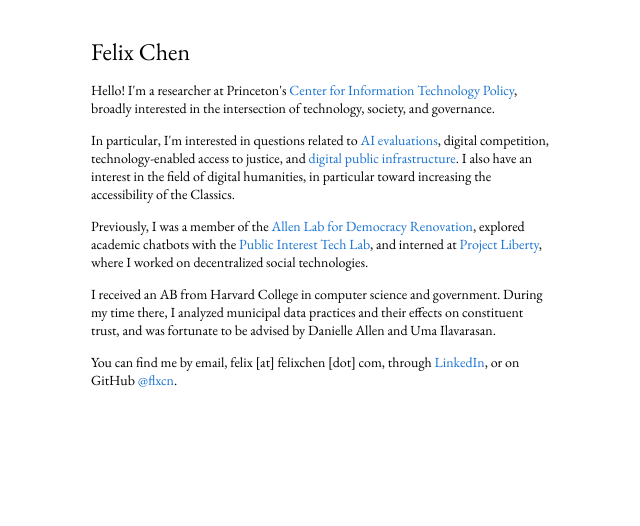
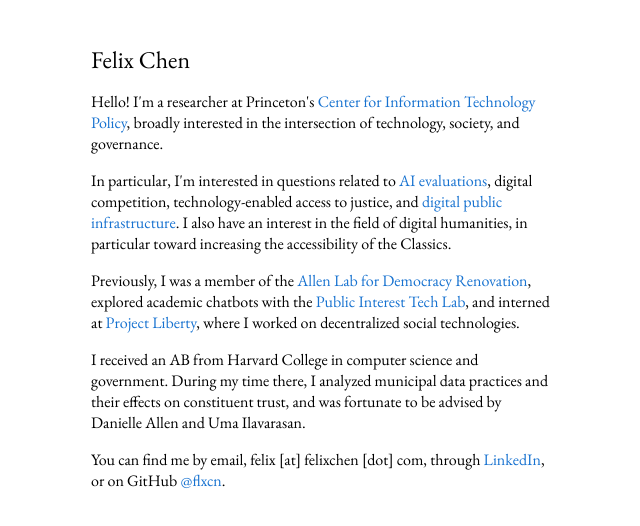
Before and after one commit to flxcn/flxcn.github.io, a plain HTML site: page index.html in a window 1280 px wide. Shown: the whole page, without its empty margins (319-959 px from the left). Drawn offline with nearby package versions, Linux system fonts and the light colour scheme.

Commit message:
Update stylesheet.css

```diff
--- a/stylesheet.css
+++ b/stylesheet.css
@@ -19,12 +19,12 @@ body {
 }
 
 p {
-  font-size: 14px;
+  font-size: 16px;
 }
 
 h1 {
   text-align: left;
-  padding-top: 20px;
+  padding-top: 28px;
   margin: 0;
   font-weight: normal;
   font-size: 24px;
```
